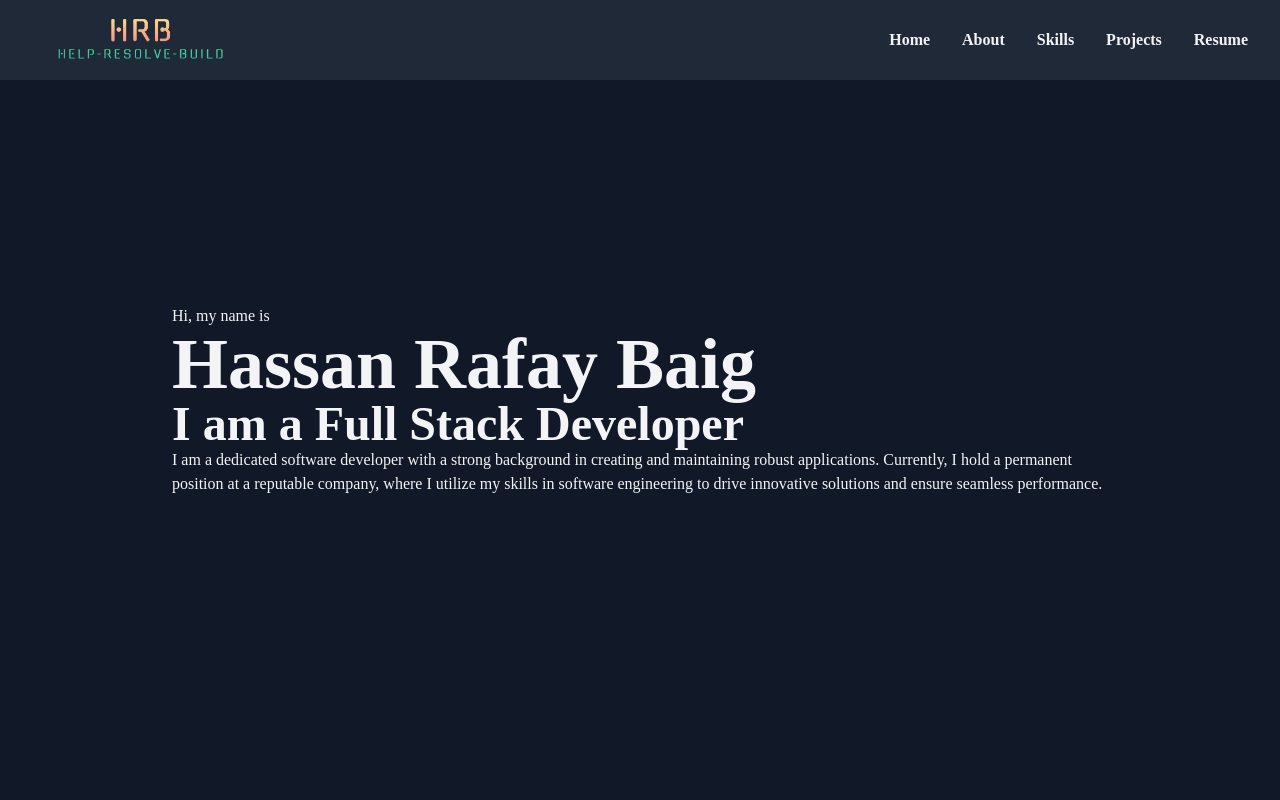
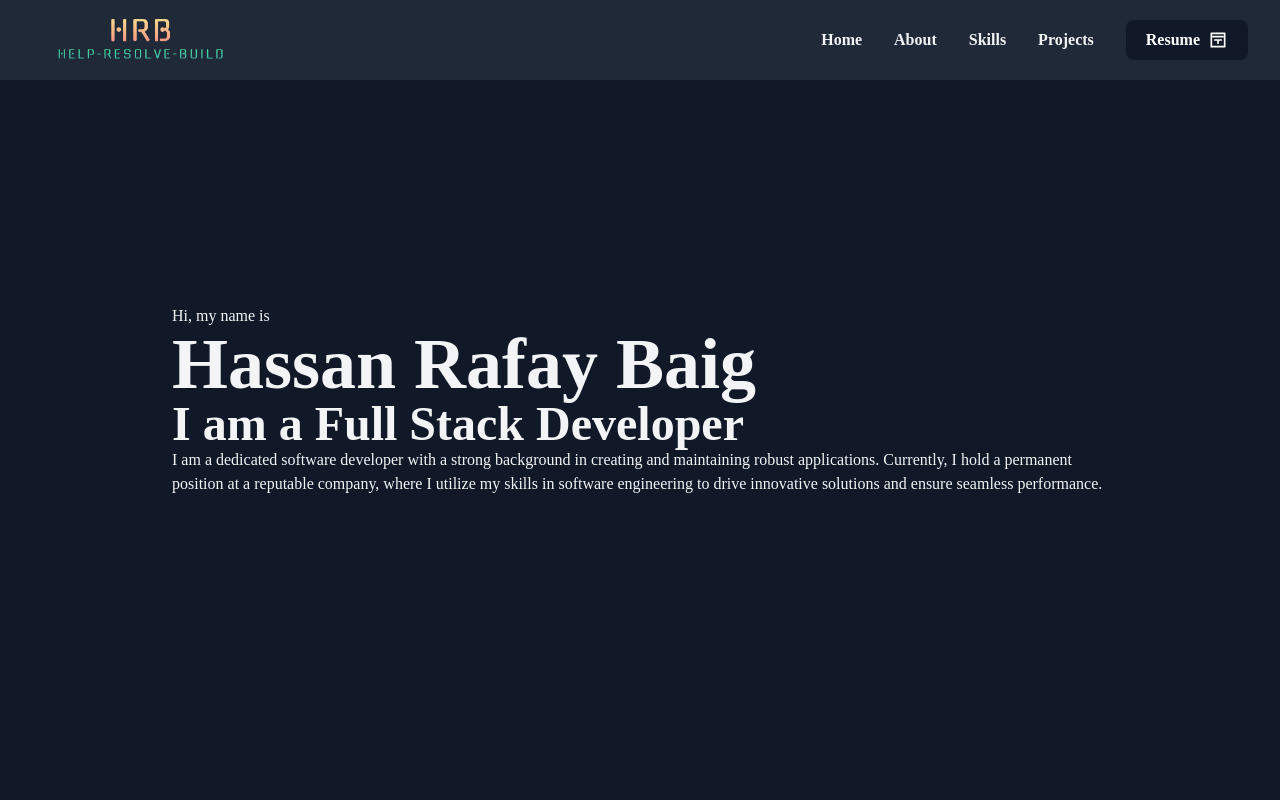
Before and after one commit to imrafay/hrb-profile, a React (Create React App) app: page / in a window 1280 px wide. Shown: the top 800 px of the page. Built offline with nearby package versions, Linux system fonts and the light colour scheme; the HTML template or start-up script is replaced by a standard one.

Commit message:
Added resume

```diff
--- a/src/sections/Header.js
+++ b/src/sections/Header.js
@@ -20,11 +20,22 @@ function Header() {
       <img src={Logo} alt="Logo" style={{width:'250px'}}/>
 
       <ul className="hidden md:flex">
-        <li><Link to="home" smooth={true} duration={500} >Home</Link></li>
-        <li><Link to="about" smooth={true} duration={500} >About</Link></li>
-        <li><Link to="skills" smooth={true} duration={500} >Skills</Link></li>
-        <li><Link to="projects" smooth={true} duration={500} >Projects</Link></li>
-        <li>Resume</li>
+        <li className="py-2"><Link to="home" smooth={true} duration={500} >Home</Link></li>
+        <li className="py-2"><Link to="about" smooth={true} duration={500} >About</Link></li>
+        <li className="py-2"><Link to="skills" smooth={true} duration={500} >Skills</Link></li>
+        <li className="py-2"><Link to="projects" smooth={true} duration={500} >Projects</Link></li>
+        <li>
+        <a
+        href={`${process.env.PUBLIC_URL}/Resume.pdf`}
+        download
+        className="inline-flex items-center px-5 py-2 text-white bg-gray-900 rounded-lg hover:bg-gray-600"
+      >
+        Resume
+        <svg className="w-5 h-5 ml-2" fill="none" stroke="currentColor" viewBox="0 0 24 24" xmlns="http://www.w3.org/2000/svg">
+          <path strokeLinecap="round" strokeLinejoin="round" strokeWidth="2" d="M4 4v16h16V4H4zm2 4h12m-6 4v4m-4-4h8"></path>
+        </svg>
+      </a>
+        </li>
       </ul>
 
     <div onClick={handleClickNav} className={mobileNav?'hidden': 'md:hidden cursor-pointer z-10'}>
```
Also changed, not shown: 1 other file (tests, documents, lock files or other folders).
